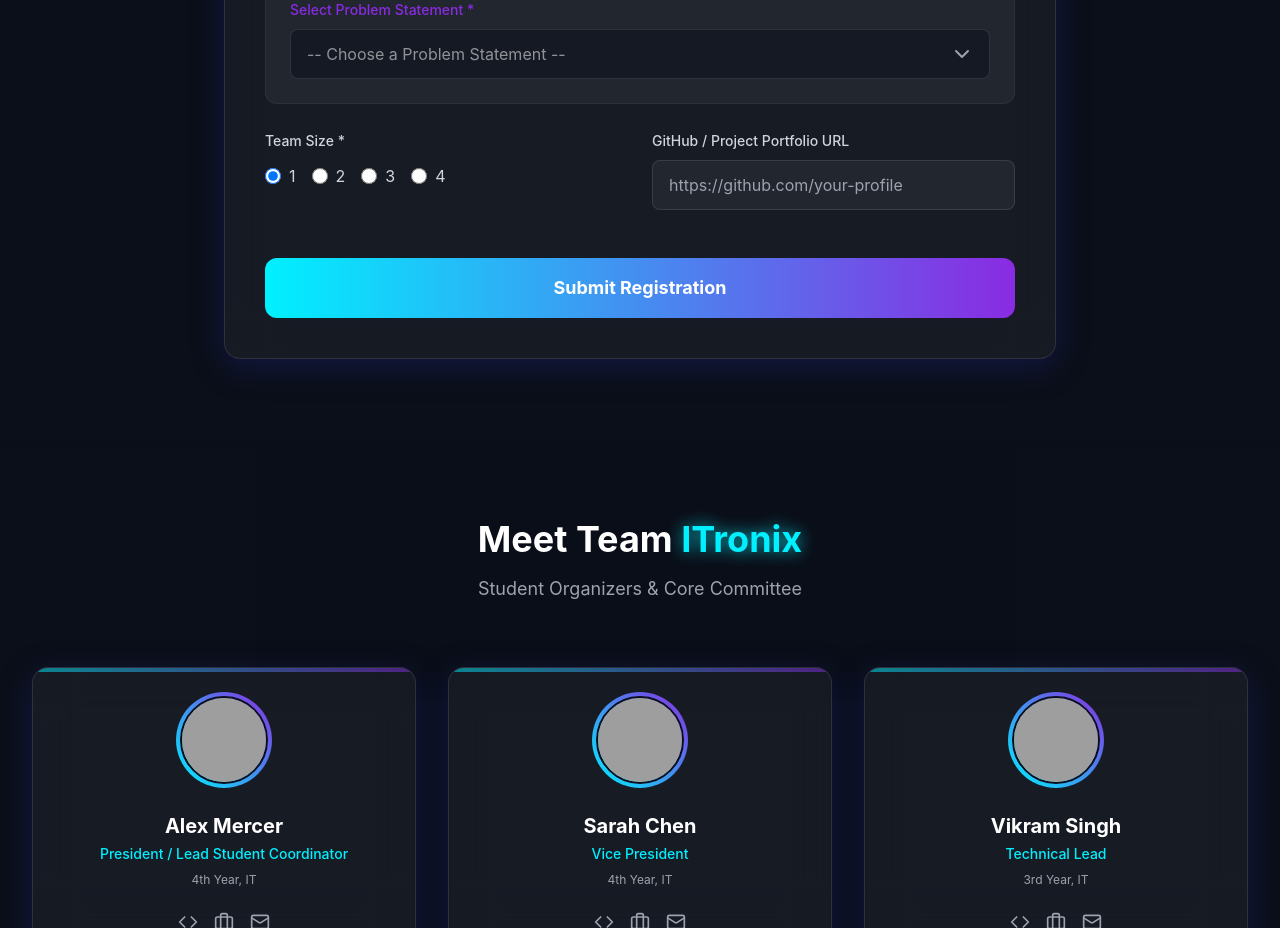
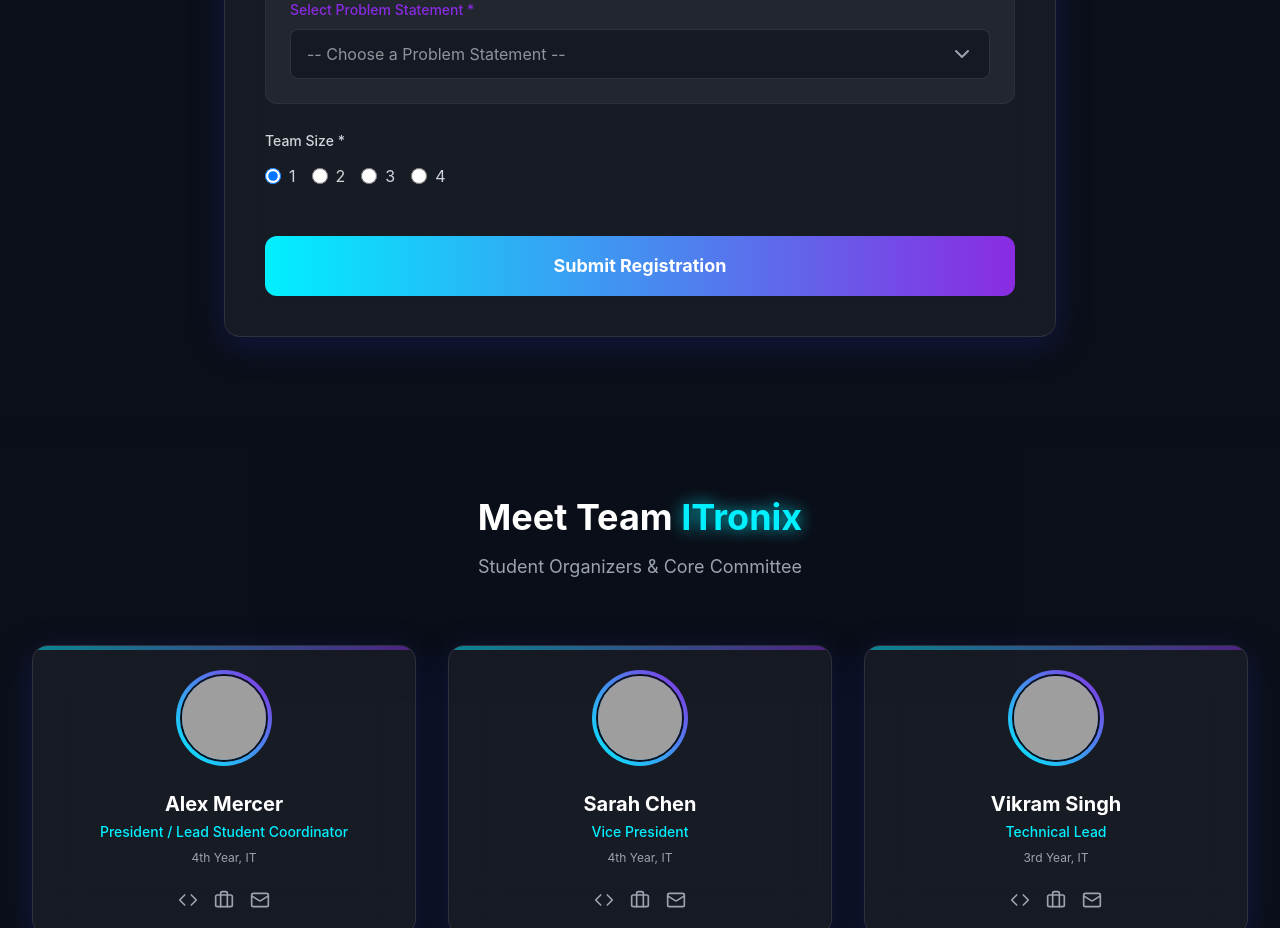
Before and after one commit to Naren-Karthick/Hackathon_Website, a React (Vite) app: page / in a window 1280 px wide. Shown: the part 1840-2768 px from the top of the page. Built offline with nearby package versions, Linux system fonts and the light colour scheme; grey boxes are pictures that could not be loaded.

Commit message:
Remove GitHub profile from registration form

```diff
--- a/src/components/RegistrationForm.jsx
+++ b/src/components/RegistrationForm.jsx
@@ -12,8 +12,7 @@ const RegistrationForm = () => {
     college: 'Sri Muthukumaran Institute of Technology',
     domain: '',
     problemStatement: '',
-    teamSize: '1',
-    githubUrl: ''
+    teamSize: '1'
   };
 
   const [formData, setFormData] = useState(initialFormState);
@@ -225,7 +224,6 @@ const RegistrationForm = () => {
               </div>
             </div>
 
-            <div className="grid grid-cols-1 md:grid-cols-2 gap-6">
             {/* Team Size */}
             <div className="space-y-3">
               <label className="text-sm font-medium text-gray-300">Team Size *</label>
@@ -246,20 +244,6 @@ const RegistrationForm = () => {
               </div>
             </div>
 
-              {/* GitHub / Portfolio */}
-              <div className="space-y-2">
-                <label className="text-sm font-medium text-gray-300">GitHub / Project Portfolio URL</label>
-                <input
-                  type="url"
-                  name="githubUrl"
-                  value={formData.githubUrl}
-                  onChange={handleChange}
-                  className="w-full bg-white/5 border border-white/10 rounded-lg px-4 py-3 text-white focus:outline-none focus:neon-border transition-colors"
-                  placeholder="https://github.com/your-profile"
-                />
-              </div>
-            </div>
-
             <div className="pt-6">
               <button
                 type="submit"
```
Lines whose indentation alone changed are shown as unchanged.
